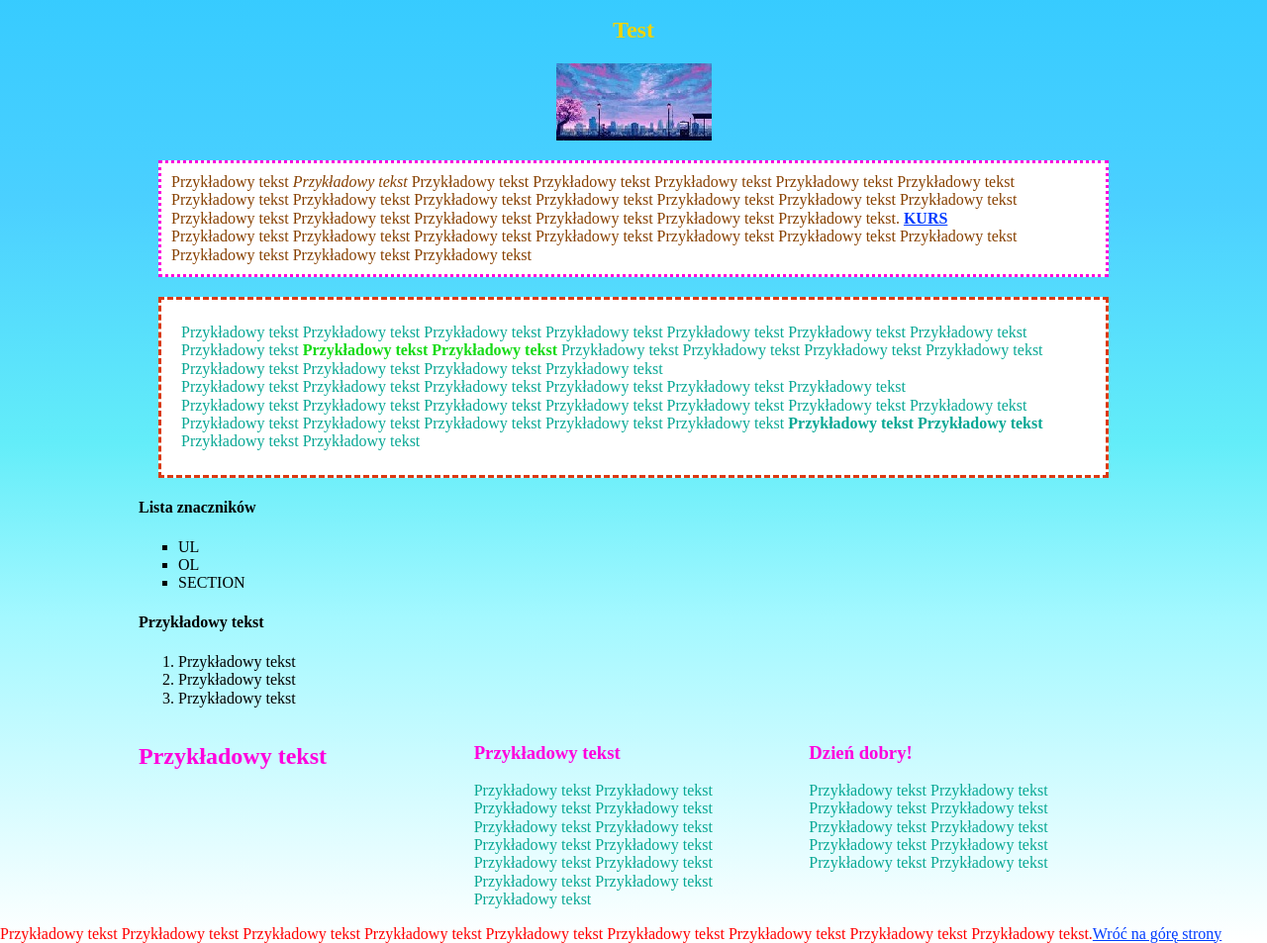
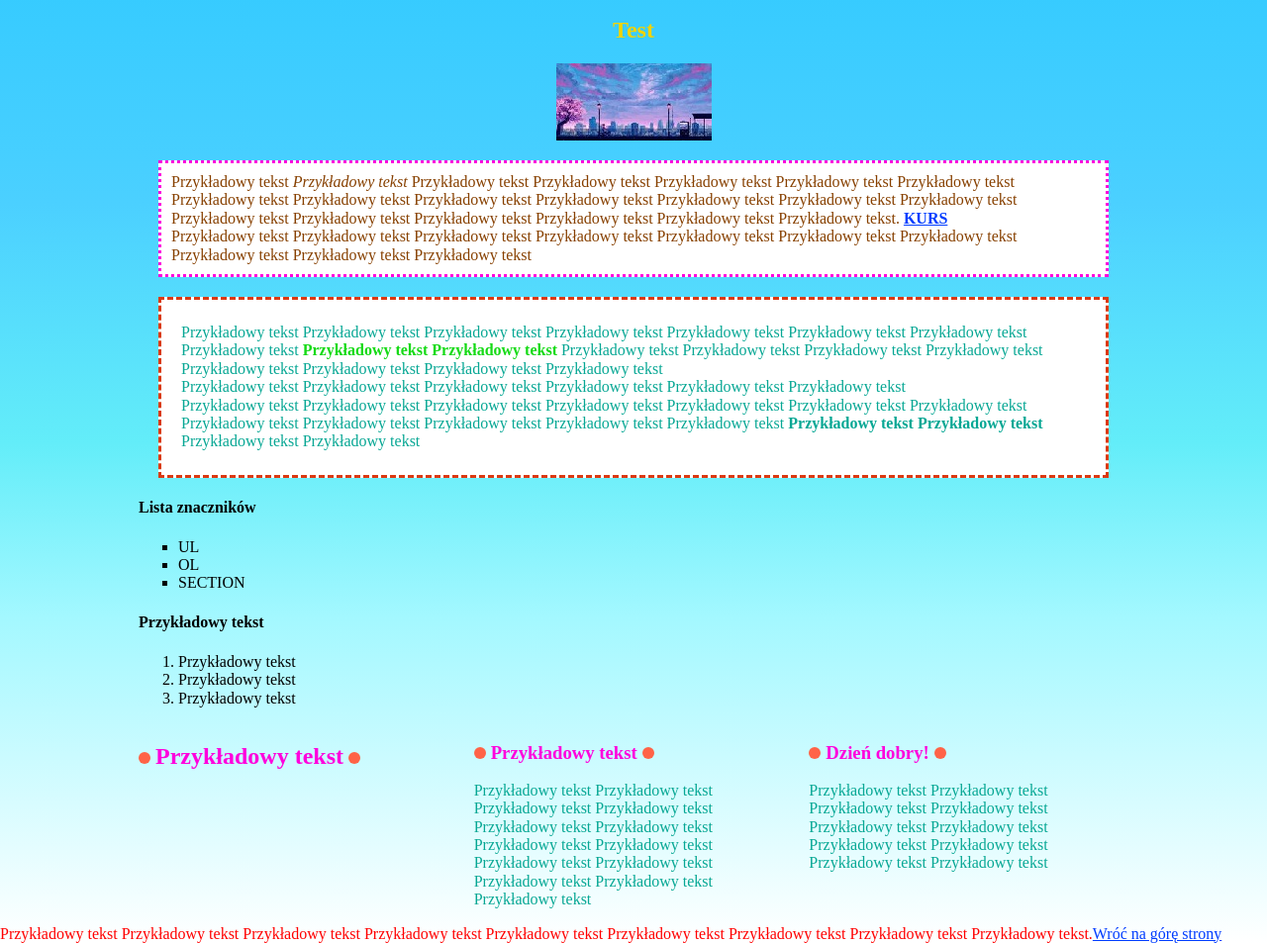
Before and after one commit to krzysztof-dudek/homepage, a plain HTML site: page index.html in a window 1280 px wide. Shown: the part 146-1099 px from the top of the page at 99% size. Drawn offline with Linux system fonts and the light colour scheme.

Commit message:
old styles

```diff
--- a/index.html
+++ b/index.html
@@ -96,7 +96,7 @@
           <div class="border__article">
           <h2 class="notes__heading">Przykładowy tekst</h2>
 
-          <article>
+          <article class="content__article">
             <h3 class="notes__heading">Przykładowy tekst</h3>
             <p class="notes__description">
               Przykładowy tekst Przykładowy tekst Przykładowy tekst Przykładowy
@@ -105,7 +105,7 @@
               tekst Przykładowy tekst Przykładowy tekst
             </p>
           </article>
-          <article>
+          <article class="content__article">
             <h3 class="notes__heading notes__heading--js">Przykładowy tekst</h3>
             <p class="notes__description">
               Przykładowy tekst Przykładowy tekst Przykładowy tekst Przykładowy
--- a/style.css
+++ b/style.css
@@ -96,6 +96,32 @@
   column-gap: 16px;
 }
 
+
+
+.notes__heading::before {
+  content:"";
+  display: inline-block;
+  width: 12px;
+  height: 12px;
+  margin-right: 5px;
+  background: tomato;
+  border-radius: 50%;
+}
+
+.notes__heading::after {
+  content:"";
+  display: inline-block;
+  width: 12px;
+  height: 12px;
+  margin-left:5px;
+  background: tomato;
+  border-radius: 50%;
+}
+
+.content__article:hover {
+  background:rgb(66, 164, 243);
+}
+
 .navigation {
   padding: 16px;
   display: none;
```
Also changed, not shown: 2 other files.
